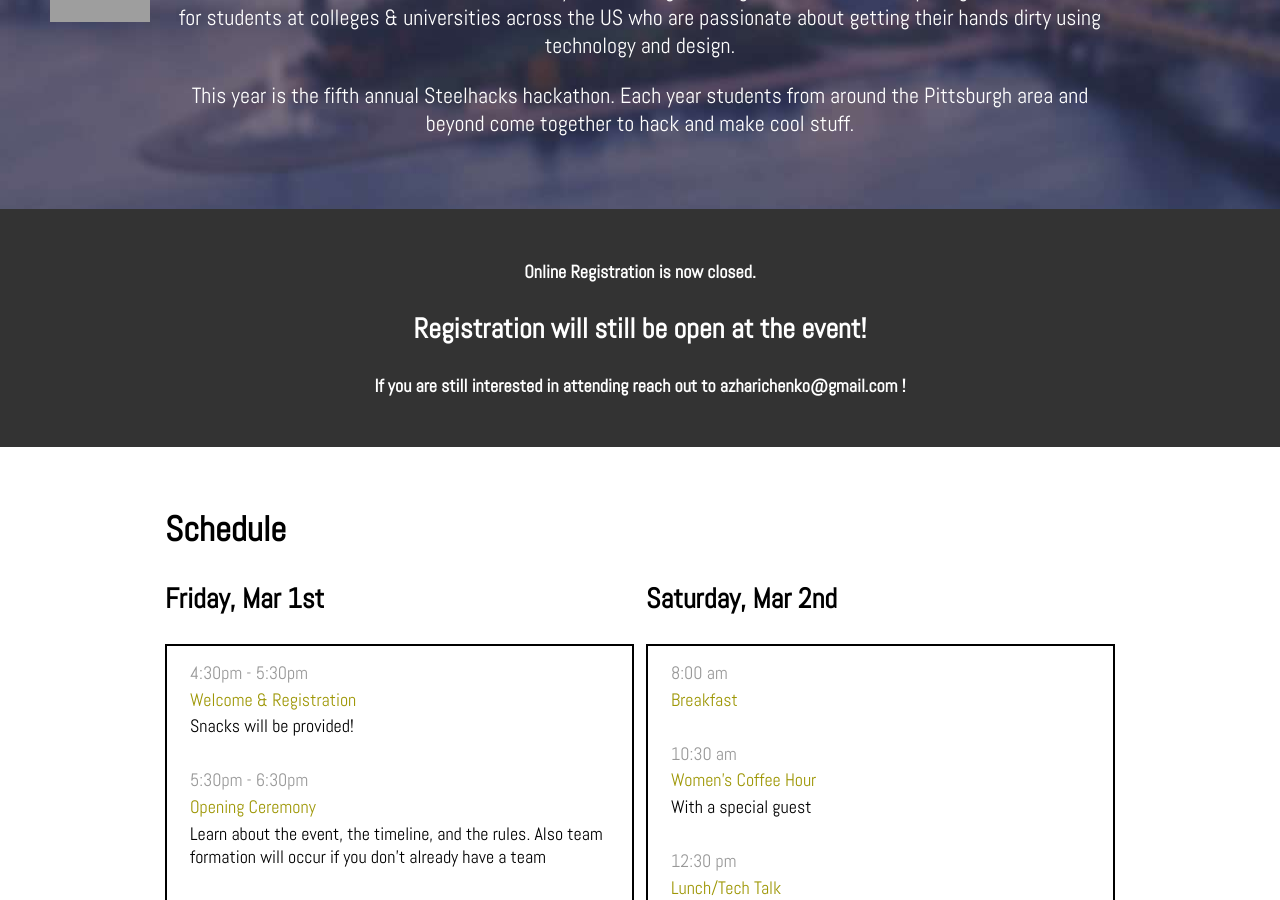
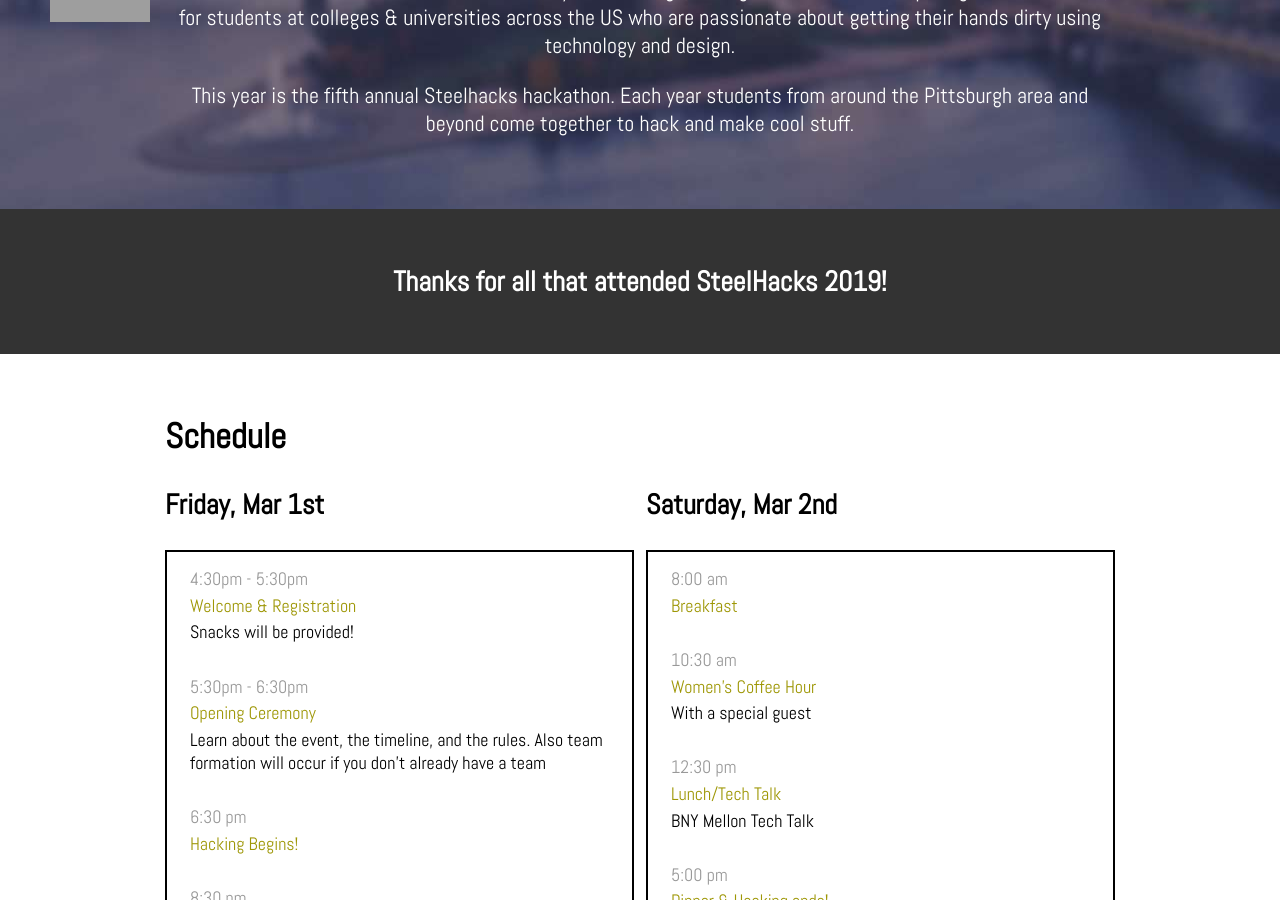
Before and after one commit to SteelHeads/steelhacks.com, a Jekyll site: the page built from index.html, in a window 1280 px wide and 900 px high, scrolled down 579 px. Built offline with Jekyll 4.4.1, drawn with Linux system fonts in a browser that asks for light colours; grey boxes are pictures that could not be loaded.

Commit message:
Added closing message

```diff
--- a/index.html
+++ b/index.html
@@ -43,9 +43,7 @@
 </header>
 <div id='signup-form' class='slice'>
   <div class='container'>
-     <h4 align="center">Online Registration is now closed.</h4>
-     <h3>Registration will still be open at the event!</h3>
-     <h4 align="center">If you are still interested in attending reach out to azharichenko@gmail.com !</h4>
+     <h3>Thanks for all that attended SteelHacks 2019!</h3>
   </div>
 </div>
 <div id='schedule' class='slice slice--big'>
```
